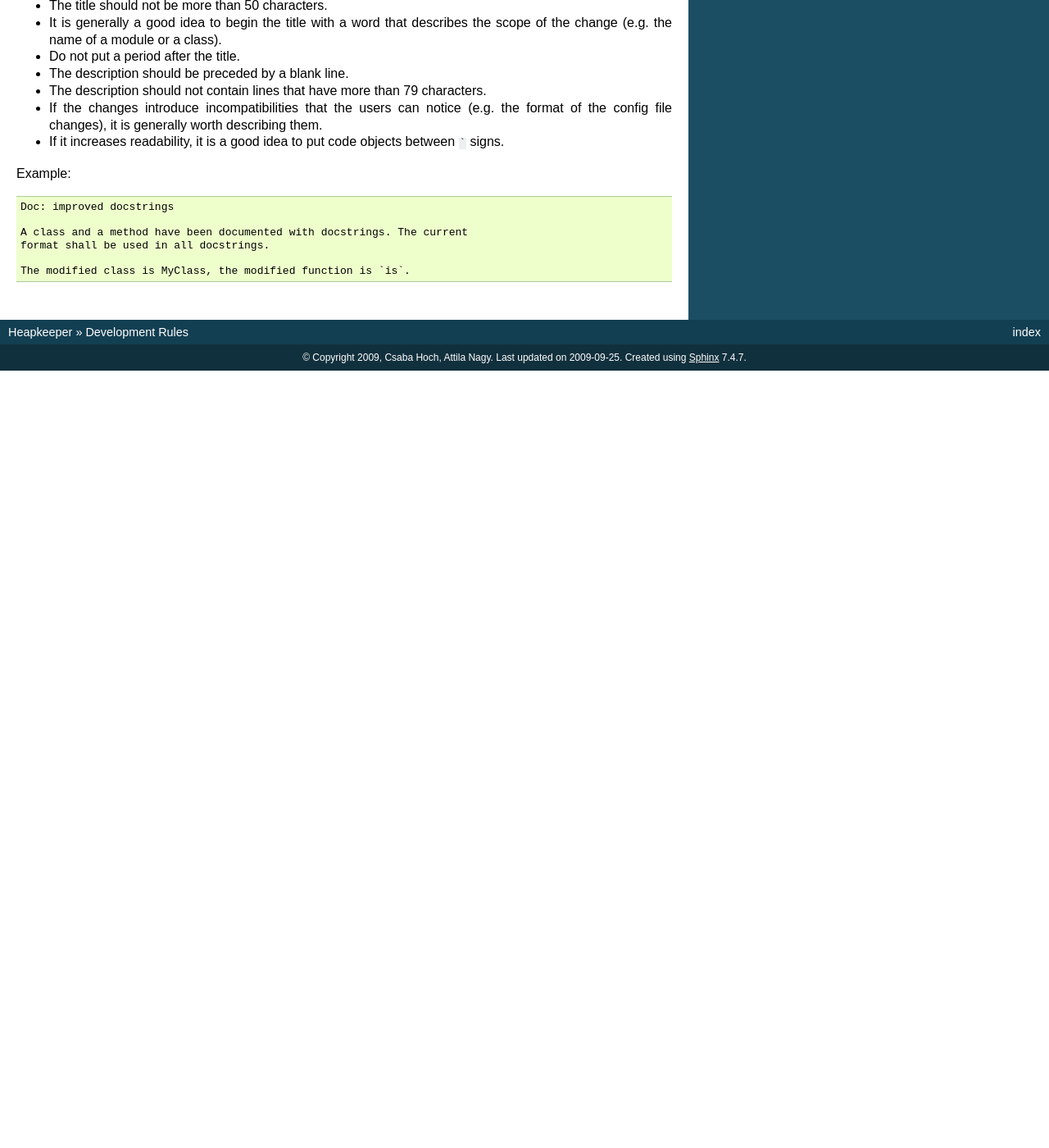
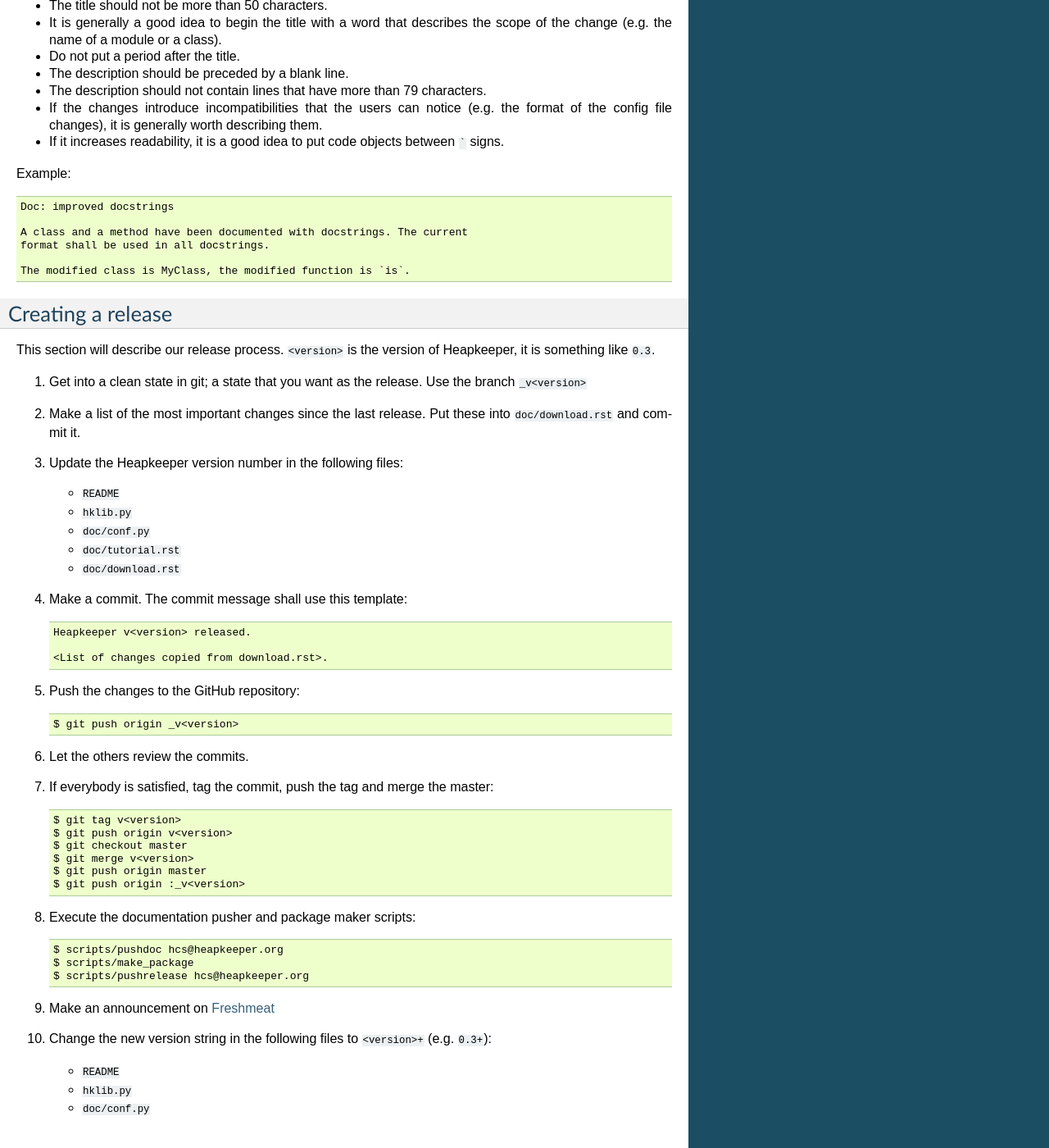
Before and after one commit to hcs42/heapkeeper-old, a Sphinx documentation site: the page built from doc/developmentrules.rst, in a window 1280 px wide and 1400 px high, scrolled down 867 px. Shown: the whole window at 82% size. Built offline with Sphinx 7.4.7, drawn with Linux system fonts in a browser that asks for light colours; before the commit the page ends 1319 px from its top, so only the background shows below that.

Commit message:
DevRules: "Creating a release" section added
[documentation for v0.3]

```diff
--- a/doc/developmentrules.rst
+++ b/doc/developmentrules.rst
@@ -69,3 +69,63 @@ Example:
    format shall be used in all docstrings.
 
    The modified class is MyClass, the modified function is `is`.
+
+Creating a release
+------------------
+
+.. highlight:: none
+
+This section will describe our release process. ``<version>`` is the version of
+Heapkeeper, it is something like ``0.3``.
+
+#. Get into a clean state in git; a state that you want as the release. Use the
+   branch ``_v<version>``
+
+#. Make a list of the most important changes since the last release. Put these
+   into ``doc/download.rst`` and commit it.
+
+#. Update the Heapkeeper version number in the following files:
+
+   - ``README``
+   - ``hklib.py``
+   - ``doc/conf.py``
+   - ``doc/tutorial.rst``
+   - ``doc/download.rst``
+
+#. Make a commit. The commit message shall use this template::
+
+    Heapkeeper v<version> released.
+
+    <List of changes copied from download.rst>.
+
+#. Push the changes to the GitHub repository::
+
+    $ git push origin _v<version>
+
+#. Let the others review the commits.
+
+#. If everybody is satisfied, tag the commit, push the tag and merge the master::
+
+    $ git tag v<version>
+    $ git push origin v<version>
+    $ git checkout master
+    $ git merge v<version>
+    $ git push origin master
+    $ git push origin :_v<version>
+
+#. Execute the documentation pusher and package maker scripts::
+
+    $ scripts/pushdoc hcs@heapkeeper.org
+    $ scripts/make_package
+    $ scripts/pushrelease hcs@heapkeeper.org
+
+#. Make an announcement on Freshmeat__
+
+#. Change the new version string in the following files to ``<version>+`` (e.g.
+   ``0.3+``):
+
+   - ``README``
+   - ``hklib.py``
+   - ``doc/conf.py``
+
+__ http://freshmeat.net/
```
Also changed, not shown: doc/download.rst (+6 -6 lines).
